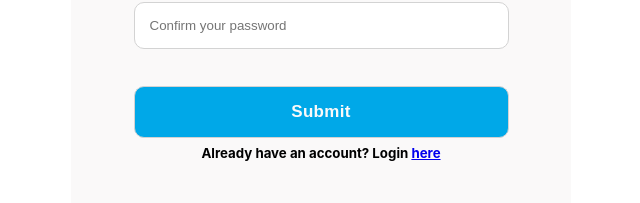
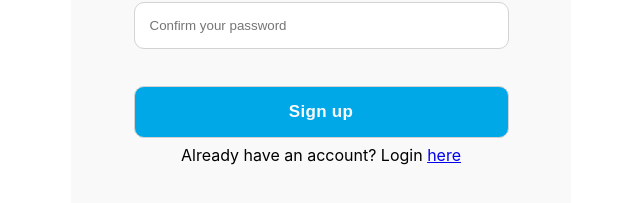
Before and after one commit to seanrandevs/signup-form, a React (Create React App) app: page / in a window 1280 px wide. Shown: the part 319-522 px from the top of the page, without its empty margins (319-959 px from the left). Built offline with nearby package versions, Linux system fonts and the light colour scheme.

Commit message:
Completed Signup Form

```diff
--- a/src/App.scss
+++ b/src/App.scss
@@ -29,6 +29,12 @@
     flex-direction: column;
     justify-content: center;
     align-items: center;
+
+    p {
+      color: red;
+      margin-right: auto;
+      padding-left: 20px;
+    }
   }
   input {
     padding: 15px;
@@ -39,12 +45,21 @@
   }
 
   .btn {
+    padding: 15px;
+    border: 1px lightgray solid;
+    border-radius: 10px;
+    width: 375px;
+    margin: 7px;
     font-size: 17px;
     font-weight: bold;
     letter-spacing: .02rem;
-    padding: 15px 0;
     margin-top: 30px;
     background-color: #00a8e8;
     color: #faf9f9;
     cursor: pointer;
   }
+
+  .form-success {
+    font-size: 20px;
+    text-align: center;
+  }
--- a/src/components/Form.js
+++ b/src/components/Form.js
@@ -1,9 +1,17 @@
+import { useState } from "react";
 import FormSignup from "./FormSignup";
+import FormSuccess from "./FormSuccess";
 
 const Form = () => {
+  const [isSubmitted, setIsSubmitted] = useState(false);
+
+  const submitForm = () => {
+    setIsSubmitted(true)
+  }
    return (
     <div>
-      <FormSignup />
+      {!isSubmitted ? <FormSignup submitForm={submitForm} /> :
+       <FormSuccess />}
     </div>
   )
 }
--- a/src/components/FormSignup.js
+++ b/src/components/FormSignup.js
@@ -1,7 +1,10 @@
+import { toHaveErrorMessage } from "@testing-library/jest-dom/dist/matchers";
 import useForm from "./useForm";
+import validate from "./validateInfo";
 
-const FormSignup = () => {
-    const { handleChange, values, handleSubmit } = useForm();
+const FormSignup = ({ submitForm }) => {
+    const { handleChange, values, handleSubmit, errors } =
+    useForm(submitForm, validate);
 
   return (
   <div className="container">
@@ -12,41 +15,40 @@ const FormSignup = () => {
        type='text'
        name="username"
        placeholder='Enter your username'
-       id="username"
        value={values.username}
        onChange={handleChange}
        />
+       {errors.username && <p>{errors.username}</p>}
        <input
        type='email'
        name="email"
        placeholder="Enter your Email"
-       id="email"
        value={values.email}
        onChange={handleChange}
        />
+       {errors.email && <p>{errors.email}</p>}
        <input
        type="password"
        name="password"
        placeholder='Enter your password'
-       id="password"
        value={values.password}
        onChange={handleChange}
        />
+       {errors.password && <p>{errors.password}</p>}
        <input
        type="password"
        placeholder="Confirm your password"
-       id="password2"
        name="password2"
        value={values.password2}
        onChange={handleChange}
        />
+       {errors.password2 && <p>{errors.password2}</p>}
+       <button className="btn"
+       type="submit">
+       Sign up
+       </button>
 
-       <input
-       className="btn"
-       type="submit"
-       />
-
-       <h5>Already have an account? Login <a href="#">here</a></h5>
+       <span>Already have an account? Login <a href="#">here</a></span>
     </form>
   </div>
   )
--- a/src/components/FormSuccess.js
+++ b/src/components/FormSuccess.js
@@ -0,0 +1,10 @@
+const FormSuccess = () => {
+  return (
+    <div className="form-content-right">
+      <div className="form-success">We have received
+      your request!</div>
+    </div>
+  )
+}
+
+export default FormSuccess
--- a/src/components/useForm.js
+++ b/src/components/useForm.js
@@ -1,6 +1,6 @@
 import { useState, useEffect, } from "react";
 
-const useForm = () => {
+const useForm = (callback, validate) => {
   const [values, setValues] = useState({
     username: '',
     email: '',
@@ -8,7 +8,8 @@ const useForm = () => {
     password2: ''
   });
 
-  const [errors, setErrors] = useState({})
+  const [errors, setErrors] = useState({});
+  const [isSubmitting, setIsSubmitting] = useState(false);
 
   const handleChange = e => {
     const { name, value } = e.target;
@@ -20,9 +21,19 @@ const useForm = () => {
 
   const handleSubmit = e => {
     e.preventDefault();
+
+    setErrors(validate(values))
+    setIsSubmitting(true)
   }
 
-  return{ handleChange, values, handleSubmit };
+  useEffect (
+    () => {
+    if(Object.keys(errors).length === 0 && isSubmitting) {
+      callback();
+    }
+  }, [errors]);
+
+  return{ handleChange, values, handleSubmit, errors };
 };
 
 export default useForm;
--- /dev/null
+++ b/src/components/validateInfo.js
@@ -0,0 +1,28 @@
+const validateInfo = (values) => {
+  let errors = {};
+
+ // Username
+  if(!values.username.trim()) {
+    errors.username = "Username required"
+  }
+  // Email
+  if(!values.email) {
+    errors.email = "Email required"
+  }
+
+  if(!values.password) {
+    errors.password = "Password is required"
+  } else if(values.password.length < 8) {
+    errors.password = "Password needs to be 8 or more characters"
+  }
+
+  if(!values.password2) {
+    errors.password2 = "Password is required"
+  } else if(values.password2 !== values.password) {
+    errors.password2 = "Passwords do not match"
+  }
+
+  return errors;
+}
+
+export default validateInfo
```
Also changed, not shown: src/components/checkInfo.js (deleted, +0 -15 lines).
